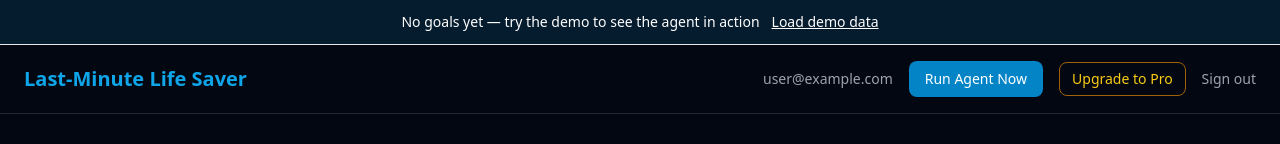
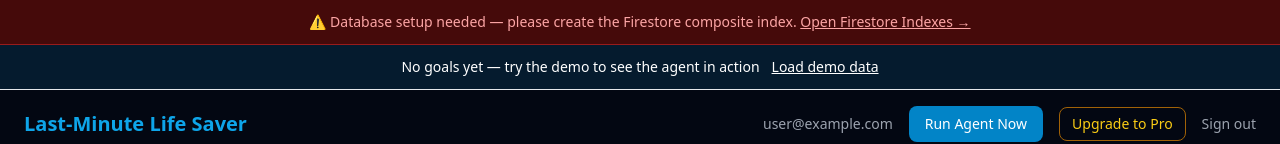
Before and after one commit to eyeofshreyas/The-Last-Minute-Life-saver, a React (Vite) app in the folder web/: page / in a window 1280 px wide. Shown: the top 144 px of the page. Built offline with nearby package versions, Linux system fonts and the light colour scheme; no server answers; sample sign-in values are in the browser's storage.

Commit message:
fix: handle Firestore index error gracefully on dashboard, show setup banner

```diff
--- a/web/src/pages/Dashboard.tsx
+++ b/web/src/pages/Dashboard.tsx
@@ -22,13 +22,15 @@ export default function Dashboard({ user }: Props) {
   const [auditLog, setAuditLog] = useState<AuditEntry[]>([]);
   const [newGoalTitle, setNewGoalTitle] = useState('');
   const [loading, setLoading] = useState(true);
+  const [fetchError, setFetchError] = useState<string | null>(null);
 
   async function refresh() {
+    setFetchError(null);
     const [g, t, c, a] = await Promise.all([
-      api.goals.list(),
-      api.tasks.list(),
-      api.confirmations.list(),
-      api.audit.list(),
+      api.goals.list().catch(() => [] as Goal[]),
+      api.tasks.list().catch((e: Error) => { setFetchError(e.message); return [] as Task[]; }),
+      api.confirmations.list().catch(() => [] as Task[]),
+      api.audit.list().catch(() => [] as AuditEntry[]),
     ]);
     setGoals(g);
     setTasks(t);
@@ -68,6 +70,20 @@ export default function Dashboard({ user }: Props) {
 
   return (
     <div className="min-h-screen bg-gray-950 text-white">
+      {/* Firestore index / API error banner */}
+      {fetchError && (
+        <div className="bg-red-950 border-b border-red-800 text-red-300 px-6 py-3 text-sm text-center">
+          ⚠️ Database setup needed — please create the Firestore composite index.{' '}
+          <a
+            href="https://console.firebase.google.com/project/the-last-minute-saver/firestore/indexes"
+            target="_blank"
+            rel="noreferrer"
+            className="underline hover:text-red-200"
+          >
+            Open Firestore Indexes →
+          </a>
+        </div>
+      )}
       {/* Demo Banner — visible when there are no goals yet */}
       {goals.length === 0 && (
         <div className="bg-brand-900/30 border-b border-brand-800 text-brand-300 px-6 py-3 text-sm text-center flex items-center justify-center gap-3">
```
